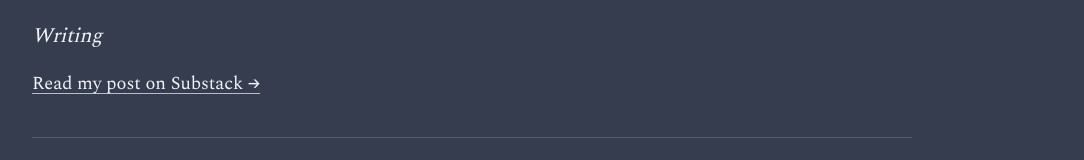
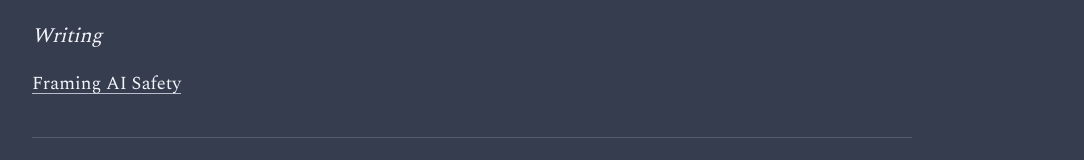
Before and after one commit to alieldaoushyuci/portfolio, a Next.js app: page /involvement in a window 1280 px wide. Shown: the part 426-586 px from the top of the page, without its empty margins (168-1252 px from the left). Built offline with nearby package versions, Linux system fonts and the light colour scheme.

Commit message:
Use Framing AI Safety as the writing article title

```diff
--- a/app/involvement/page.jsx
+++ b/app/involvement/page.jsx
@@ -382,7 +382,7 @@ export default function Involvement() {
               target="_blank"
               rel="noopener noreferrer"
             >
-              Read my post on Substack →
+              Framing AI Safety
             </a>
           </p>
         </section>
```
Also changed, not shown: 30 other files (tests, documents, lock files or other folders).
